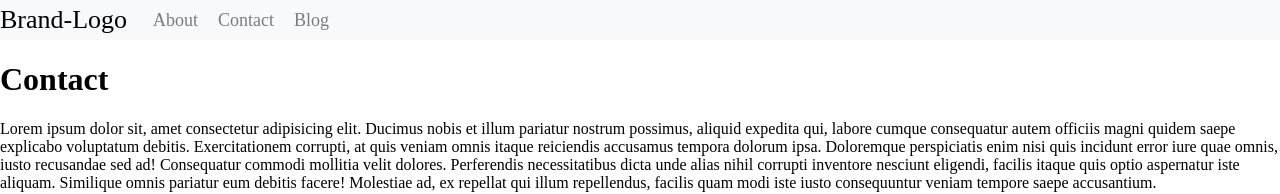
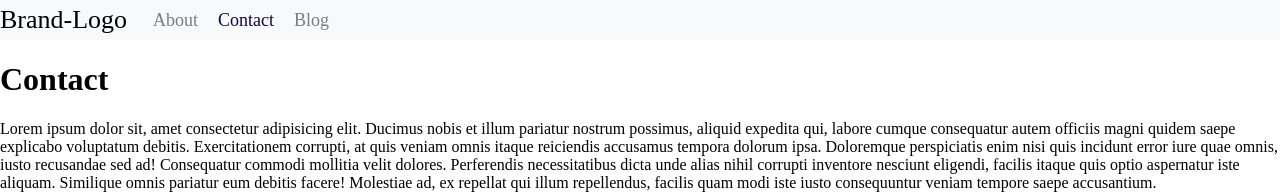
Before and after one commit to Heltzel/react-router-crash-course, a React (Create React App) app: page /contact in a window 1280 px wide. Shown: the top 194 px of the page. Built offline with nearby package versions, Linux system fonts and the light colour scheme.

Commit message:
NavLink active class

```diff
--- a/src/app.css
+++ b/src/app.css
@@ -10,13 +10,6 @@ button {
   padding: 5px 12px;
 }
 
-.link {
-  margin: 10px;
-  font-size: 18px;
-  text-decoration: none;
-  color: rgba(0, 0, 0, 0.5);
-}
-
-.link:hover {
-  text-decoration: none;
-}
+/* .active {
+  color: black;
+} */
--- a/src/components/navbar/Navbar.js
+++ b/src/components/navbar/Navbar.js
@@ -1,24 +1,24 @@
 import React from 'react'
-import { Link } from 'react-router-dom'
+import { NavLink } from 'react-router-dom'
 import './navbar.css'
 
 // this file is imported in router
 const Navbar = () => {
   return (
     <nav>
-      <Link className="logo" to="/">
+      <NavLink className="logo" to="/">
         Brand-Logo
-      </Link>
+      </NavLink>
       <div className="nav-links">
-        <Link className="link" to="/about">
+        <NavLink activeClassName="selectedPage" className="link" to="/about">
           About
-        </Link>
-        <Link className="link" to="/contact">
+        </NavLink>
+        <NavLink activeClassName="selectedPage" className="link" to="/contact">
           Contact
-        </Link>
-        <Link className="link" to="/blog">
+        </NavLink>
+        <NavLink activeClassName="selectedPage" className="link" to="/blog">
           Blog
-        </Link>
+        </NavLink>
       </div>
     </nav>
   )
--- a/src/components/navbar/navbar.css
+++ b/src/components/navbar/navbar.css
@@ -21,5 +21,8 @@ nav {
 }
 
 .link:hover {
-  text-decoration: none;
+  text-decoration: underline;
 }
+.selectedPage {
+  color: rgb(22, 3, 75);
+}
```
Also changed, not shown: 1 other file (tests, documents, lock files or other folders).
